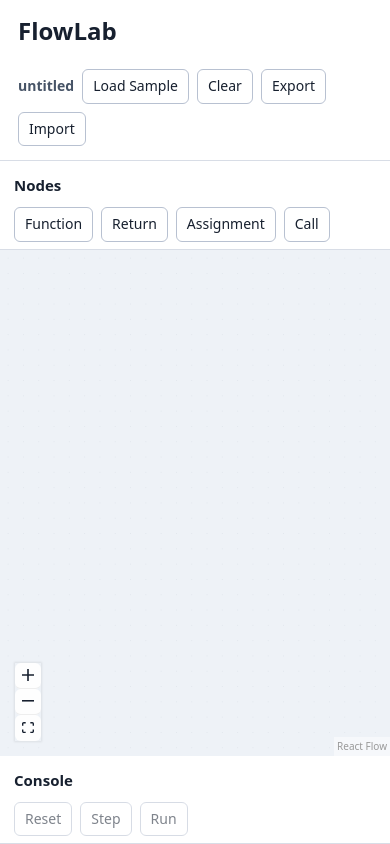
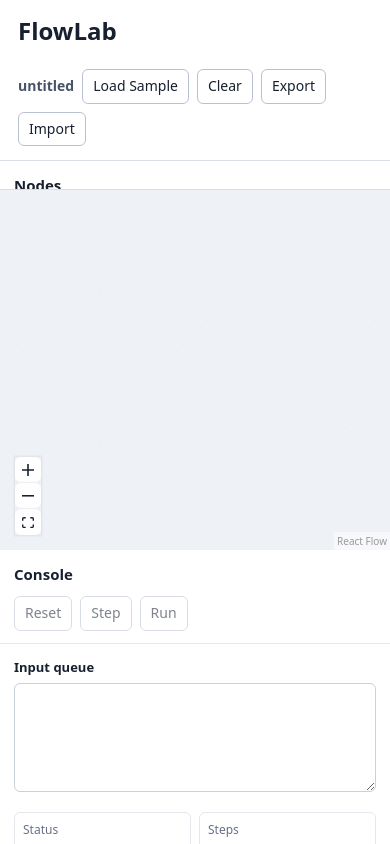
Before and after one commit to davbachman/FlowLab, a React (Vite) app: page / in a window 390 px wide. Built offline with nearby package versions, Linux system fonts and the light colour scheme.

Commit message:
Improve execution highlight and responsive layout

```diff
--- a/src/App.css
+++ b/src/App.css
@@ -1,6 +1,10 @@
 .app-shell {
-  height: 100vh;
-  min-height: 100vh;
+  position: fixed;
+  top: 0;
+  left: 0;
+  width: var(--app-viewport-width, 100vw);
+  height: var(--app-viewport-height, 100vh);
+  min-height: 0;
   display: grid;
   grid-template-rows: auto 1fr;
   overflow: hidden;
@@ -138,14 +142,17 @@ button:disabled {
 }
 
 .workspace {
+  width: 100%;
+  min-width: 0;
   min-height: 0;
   display: grid;
-  grid-template-columns: 220px minmax(420px, 1fr) var(--runtime-sidebar-width, 340px);
-  overflow: hidden;
+  grid-template-columns: 260px minmax(420px, 1fr) var(--runtime-sidebar-width, 420px);
+  overflow: auto;
 }
 
 .palette,
 .console-panel {
+  box-sizing: border-box;
   min-height: 0;
   overflow: auto;
   padding: 14px;
@@ -283,10 +290,12 @@ button:disabled {
 }
 
 .flow-node[data-current='true'] {
-  border-color: #f59e0b;
+  border-color: #d97706;
+  background: #fffbeb;
   box-shadow:
-    0 0 0 4px rgba(245, 158, 11, 0.22),
-    0 8px 18px rgba(15, 23, 42, 0.08);
+    0 0 0 3px #ffffff,
+    0 0 0 9px rgba(245, 158, 11, 0.42),
+    0 14px 28px rgba(146, 64, 14, 0.18);
 }
 
 .react-flow__node.selected .flow-node {
@@ -297,10 +306,37 @@ button:disabled {
 }
 
 .react-flow__node.selected .flow-node[data-current='true'] {
-  border-color: #f59e0b;
+  border-color: #d97706;
+  background: #fffbeb;
   box-shadow:
-    0 0 0 4px rgba(245, 158, 11, 0.22),
-    0 8px 18px rgba(15, 23, 42, 0.08);
+    0 0 0 3px #ffffff,
+    0 0 0 9px rgba(245, 158, 11, 0.42),
+    0 14px 28px rgba(146, 64, 14, 0.18);
+}
+
+.current-node-marker {
+  position: absolute;
+  top: -12px;
+  right: -12px;
+  z-index: 3;
+  width: 22px;
+  height: 22px;
+  border: 3px solid #ffffff;
+  border-radius: 999px;
+  background: #f59e0b;
+  box-shadow:
+    0 0 0 2px #92400e,
+    0 6px 14px rgba(146, 64, 14, 0.24);
+  box-sizing: border-box;
+  pointer-events: none;
+}
+
+.current-node-marker::after {
+  content: '';
+  position: absolute;
+  inset: 5px;
+  border-radius: 999px;
+  background: #fff7ed;
 }
 
 .flow-node-function,
@@ -351,10 +387,12 @@ button:disabled {
 .flow-node-if[data-current='true']::before,
 .flow-node-while[data-current='true']::before,
 .flow-node-for[data-current='true']::before {
-  border-color: #f59e0b;
+  border-color: #d97706;
+  background: #fffbeb;
   box-shadow:
-    0 0 0 4px rgba(245, 158, 11, 0.22),
-    0 8px 18px rgba(15, 23, 42, 0.08);
+    0 0 0 3px #ffffff,
+    0 0 0 9px rgba(245, 158, 11, 0.42),
+    0 14px 28px rgba(146, 64, 14, 0.18);
 }
 
 .react-flow__node.selected .flow-node-if::before,
@@ -369,10 +407,12 @@ button:disabled {
 .react-flow__node.selected .flow-node-if[data-current='true']::before,
 .react-flow__node.selected .flow-node-while[data-current='true']::before,
 .react-flow__node.selected .flow-node-for[data-current='true']::before {
-  border-color: #f59e0b;
+  border-color: #d97706;
+  background: #fffbeb;
   box-shadow:
-    0 0 0 4px rgba(245, 158, 11, 0.22),
-    0 8px 18px rgba(15, 23, 42, 0.08);
+    0 0 0 3px #ffffff,
+    0 0 0 9px rgba(245, 158, 11, 0.42),
+    0 14px 28px rgba(146, 64, 14, 0.18);
 }
 
 .flow-node-if .node-content,
@@ -652,7 +692,13 @@ textarea {
   border: 0;
 }
 
-@media (max-width: 980px) {
+@media (max-width: 980px) and (min-width: 721px) {
+  .workspace {
+    grid-template-columns: 220px minmax(320px, 1fr) minmax(340px, var(--runtime-sidebar-width, 420px));
+  }
+}
+
+@media (max-width: 720px) {
   .topbar {
     align-items: flex-start;
     flex-direction: column;
@@ -660,7 +706,7 @@ textarea {
 
   .workspace {
     grid-template-columns: 1fr;
-    grid-template-rows: auto 60vh auto;
+    grid-template-rows: auto minmax(360px, 60vh) minmax(320px, 50vh);
   }
 
   .palette,
--- a/src/App.tsx
+++ b/src/App.tsx
@@ -145,6 +145,11 @@ interface SidebarResizeDrag {
   startWidth: number
 }
 
+interface ViewportSize {
+  width: number
+  height: number
+}
+
 interface SaveFilePickerWritable {
   write: (value: Blob) => Promise<void> | void
   close: () => Promise<void> | void
@@ -227,8 +232,8 @@ const INITIAL_CANVAS_VIEWPORT = { x: 0, y: 0, zoom: 0.85 }
 const COPY_PASTE_OFFSET = { x: 36, y: 36 }
 const HISTORY_LIMIT = 80
 const NO_SELECTION_KEY = null satisfies KeyCode | null
-const DEFAULT_SIDEBAR_WIDTH = 340
-const MIN_SIDEBAR_WIDTH = 280
+const DEFAULT_SIDEBAR_WIDTH = 420
+const MIN_SIDEBAR_WIDTH = 340
 const MAX_SIDEBAR_WIDTH = 720
 const VARIABLE_VALUE_PREVIEW_LINES = 4
 const DEFAULT_TURTLE_VIEW: TurtleViewState = { panX: 0, panY: 0, zoom: 1 }
@@ -241,7 +246,43 @@ const EMPTY_IMPORT_RESOLUTION: ImportResolution = {
   errors: [],
 }
 
+function currentViewportSize(): ViewportSize {
+  const viewport = window.visualViewport
+
+  return {
+    width: viewport?.width ?? window.innerWidth,
+    height: viewport?.height ?? window.innerHeight,
+  }
+}
+
+function useViewportSize(): ViewportSize {
+  const [viewportSize, setViewportSize] =
+    useState<ViewportSize>(currentViewportSize)
+
+  useEffect(() => {
+    const viewport = window.visualViewport
+
+    function updateViewportSize(): void {
+      setViewportSize(currentViewportSize())
+    }
+
+    updateViewportSize()
+    window.addEventListener('resize', updateViewportSize)
+    viewport?.addEventListener('resize', updateViewportSize)
+    viewport?.addEventListener('scroll', updateViewportSize)
+
+    return () => {
+      window.removeEventListener('resize', updateViewportSize)
+      viewport?.removeEventListener('resize', updateViewportSize)
+      viewport?.removeEventListener('scroll', updateViewportSize)
+    }
+  }, [])
+
+  return viewportSize
+}
+
 function App() {
+  const viewportSize = useViewportSize()
   const [nodes, setNodes] = useState<EditorNode[]>([])
   const [edges, setEdges] = useState<EditorEdge[]>([])
   const [inputQueueText, setInputQueueText] = useState('')
@@ -1122,7 +1163,15 @@ function App() {
   }
 
   return (
-    <main className="app-shell">
+    <main
+      className="app-shell"
+      style={
+        {
+          '--app-viewport-width': `${viewportSize.width}px`,
+          '--app-viewport-height': `${viewportSize.height}px`,
+        } as CSSProperties
+      }
+    >
       <header className="topbar">
         <div>
           <h1>FlowLab</h1>
@@ -1503,7 +1552,15 @@ function FlowChartNode({ id, data }: NodeProps<EditorNode>) {
       data-testid={`flow-node-${id}`}
       data-current={data.isCurrent ? 'true' : 'false'}
       data-shape={isBranchNodeType(data.nodeType) ? 'diamond' : 'block'}
+      aria-current={data.isCurrent ? 'step' : undefined}
     >
+      {data.isCurrent ? (
+        <span
+          className="current-node-marker"
+          data-testid="current-node-marker"
+          aria-hidden="true"
+        />
+      ) : null}
       {data.nodeType !== 'function' ? (
         <Handle className="node-handle" type="target" position={Position.Top} />
       ) : null}
--- a/src/index.css
+++ b/src/index.css
@@ -10,9 +10,17 @@
 }
 
 #root {
-  min-height: 100vh;
+  min-height: 100%;
+}
+
+html,
+body,
+#root {
+  width: 100%;
+  height: 100%;
 }
 
 body {
   margin: 0;
+  overflow: hidden;
 }
```
Also changed, not shown: 2 other files (tests, documents, lock files or other folders).
